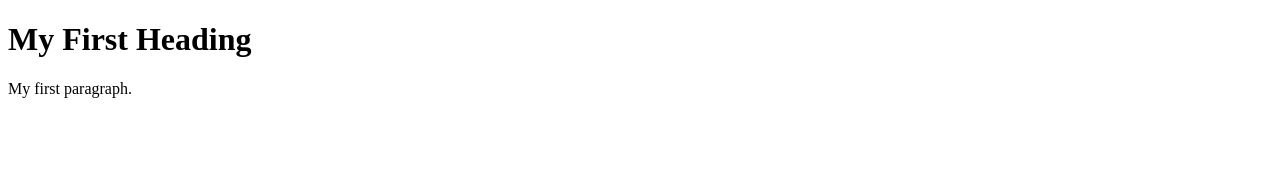
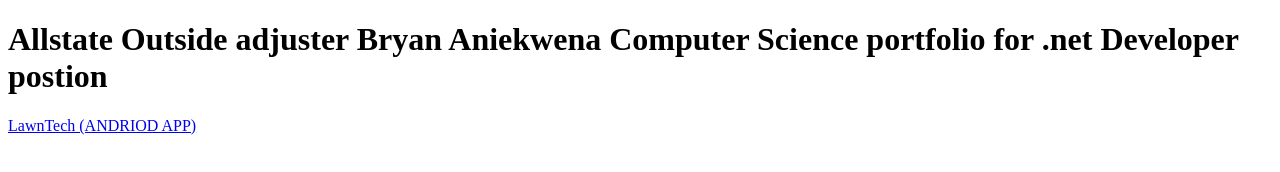
Before and after one commit to baniekwena/baniekwena.github.io, a plain HTML site: page index.html in a window 1280 px wide. Drawn offline with Linux system fonts and the light colour scheme.

Commit message:
Update index.html

```diff
--- a/index.html
+++ b/index.html
@@ -2,8 +2,9 @@
 <html>
 <body>
 
-<h1>My First Heading</h1>
-<p>My first paragraph.</p>
+<h1>Allstate Outside adjuster Bryan Aniekwena Computer Science portfolio for .net Developer postion</h1>
+<p></p>
+<a href="LawnTech-master (2)">LawnTech (ANDRIOD APP)</a>
 
 </body>
 </html>
```
